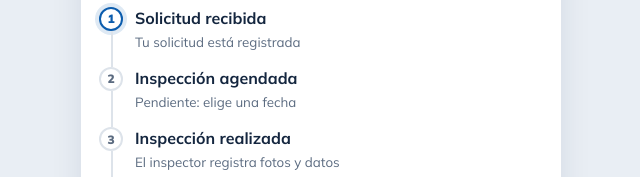
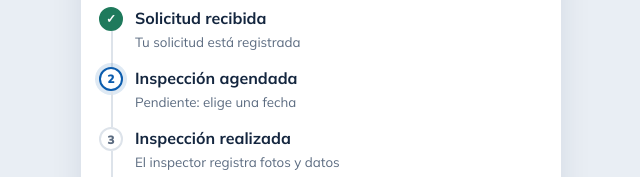
Before and after one commit to davidmena-beep/Autoagendamiento, a plain HTML site: page index.html in a window 1280 px wide. Shown: the part 324-501 px from the top of the page, 319-959 px from the left. Drawn offline with nearby package versions, Linux system fonts and the light colour scheme.

Commit message:
Update index.html

```diff
--- a/index.html
+++ b/index.html
@@ -127,7 +127,7 @@ estado(){const e=PASOS[S.etapa],hoyVisita=S.cita&&S.cita.f===iso(new Date())&&S.
  :S.etapa==='agendada'?((MODO==='prueba'?S.cxCamino:(hoyVisita||S.camino))?'<div class="card hi"><b>Tu inspector va en camino</b>'+cardInspector()+'<p class="mut" style="margin:6px 0 0">Llega aprox. '+llegada()+'</p><button class="btn btn2" onclick="ir(\'agenda\',\'cita\')">Ver la cita</button></div>':'<div class="card hi"><b>Inspección agendada</b><p style="margin:4px 0 6px">'+citaTxt()+'<br><span class="mut">'+esc(S.lugar.direccion||'')+'</span></p>'+cardInspector()+'<button class="btn btn2" onclick="ir(\'agenda\',\'cita\')">Ver o cambiar la cita</button></div>')
  :S.etapa==='completada'?'<div class="card hi"><b>Revisión completada</b><p class="mut" style="margin:4px 0 0">Tu asesor te contactará con el siguiente paso.</p></div>':'';
  const T=[['Solicitud recibida','Tu solicitud está registrada'],[S.etapa==='buscando'?'Buscando inspector':'Inspección agendada',S.cita?citaTxt():'Pendiente: elige una fecha'],['Inspección realizada','El inspector registra fotos y datos'],['En revisión','La aseguradora revisa el informe'],['Revisión completada','Tu asesor te contactará']];
- return '<h1>Hola, '+esc(TP().cliente.split(' ')[0])+'</h1><p class="mut">Tu inspección de '+esc(TP().nombre)+' · '+esc(TP().bien)+'</p>'+accion+'<ul class="tl">'+T.map((t,i)=>'<li><span class="dot '+(i<e||(i===e&&i===4)?'ok':i===e?'cur':'')+'">'+(i<e||(i===e&&i===4)?'✓':i+1)+'</span><div><b>'+t[0]+'</b><small>'+esc(t[1])+'</small></div></li>').join('')+'</ul>'+
+ return '<h1>Hola, '+esc(TP().cliente.split(' ')[0])+'</h1><p class="mut">Tu inspección de '+esc(TP().nombre)+' · '+esc(TP().bien)+'</p>'+accion+'<ul class="tl">'+T.map((t,i)=>{const hecho=i<e||(i===e&&['solicitud','agendada','completada'].includes(S.etapa)),cur=!hecho&&T.findIndex((_,j)=>!(j<e||(j===e&&['solicitud','agendada','completada'].includes(S.etapa))))===i;return '<li><span class="dot '+(hecho?'ok':cur?'cur':'')+'"'+(hecho?' aria-label="Completado"':cur?' aria-label="Siguiente"':'')+'>'+(hecho?'✓':i+1)+'</span><div><b>'+t[0]+'</b><small>'+esc(t[1])+'</small></div></li>';}).join('')+'</ul>'+
  (pend()?'<div class="card warn"><b>Tienes '+pend()+' documento'+(pend()>1?'s':'')+' pendiente'+(pend()>1?'s':'')+'</b><button class="btn btn2" onclick="ir(\'docs\',\'docs\')">Ver documentos</button></div>':'')+
  '<p class="mut sm">¿Dudas? Llámanos al <a href="tel:'+CFG.tel+'">'+CFG.telTxt+'</a>.</p>'+prueba();},
 sitio(){const C=ctx(),fijo=C.fijo,sol=C.solicitud||{};
```
